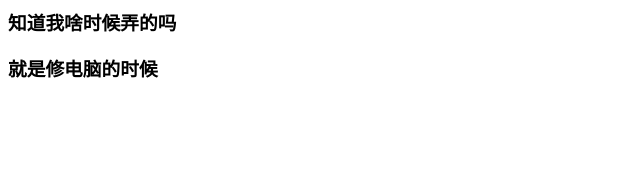
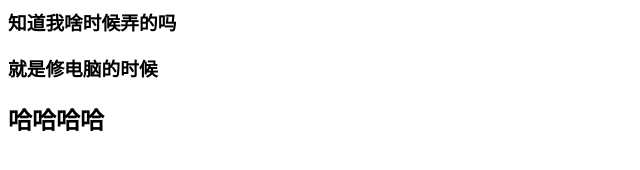
Before and after one commit to green-lemon-nice/green-lemon-nice.github.io, a plain HTML site: page index.html in a window 1280 px wide. Shown: the whole page, without its empty margins (0-640 px from the left). Drawn offline with Linux system fonts and the light colour scheme.

Commit message:
Update index.html

```diff
--- a/index.html
+++ b/index.html
@@ -4,4 +4,5 @@
 <BODY>
   <H3>知道我啥时候弄的吗</H3>
   <H3>就是修电脑的时候</H3>
+  <H2>哈哈哈哈</H2>
 <BODY>
```
